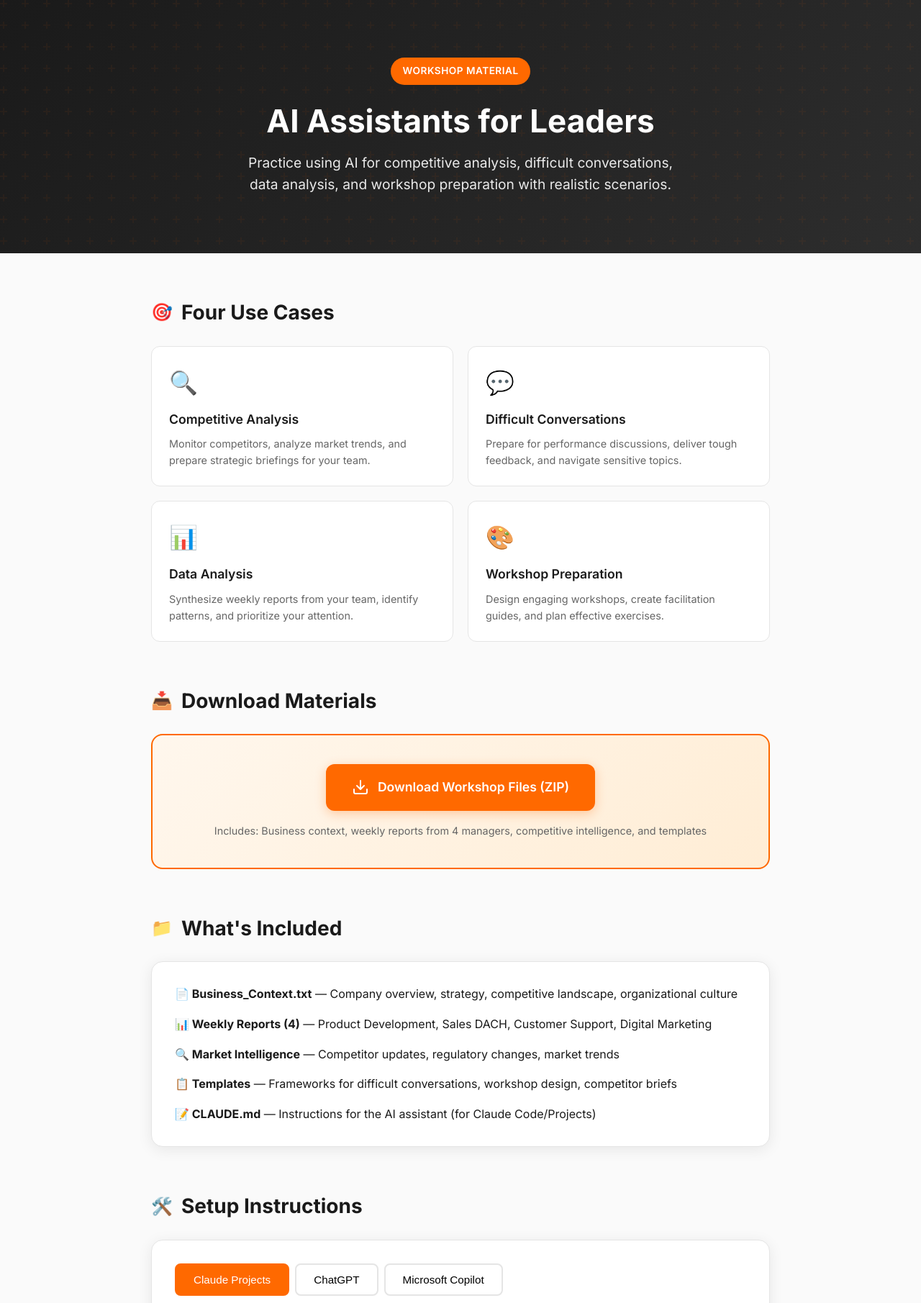
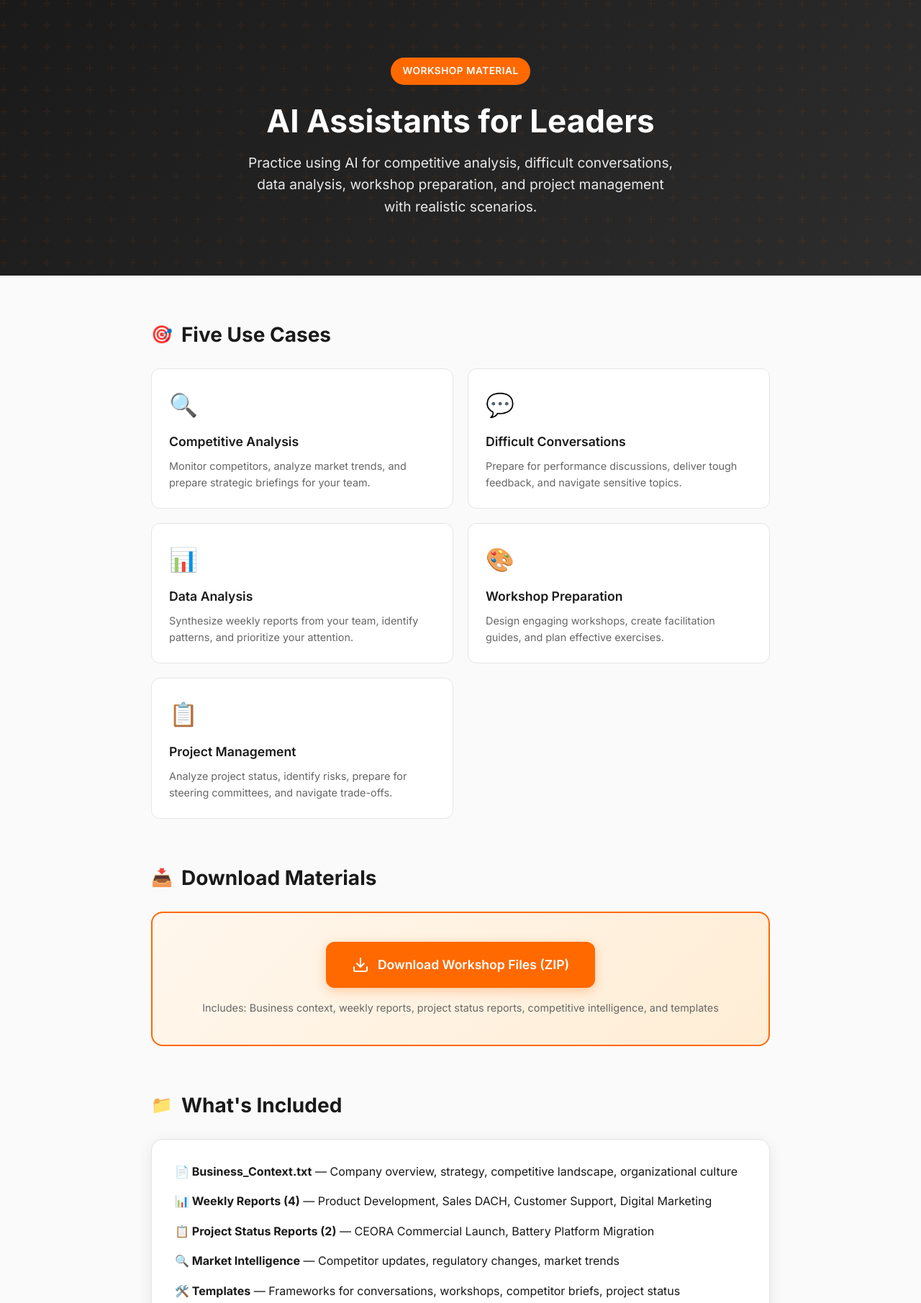
Before and after one commit to paulinamodlitba/husqvarna-ai-workshop, a plain HTML site: page index.html in a window 1280 px wide. Shown: the top 1811 px of the page at 72% size. Drawn offline with Linux system fonts and the light colour scheme.

Commit message:
Add Project Management as 5th use case
- Added 2 project status reports (CEORA launch, Battery Platform Migration)
- Added project status template
- Updated website with project management section and prompts
- Updated ZIP with all new materials

```diff
--- a/index.html
+++ b/index.html
@@ -437,14 +437,14 @@
         <div class="hero-content">
             <span class="hero-badge">Workshop Material</span>
             <h1>AI Assistants for Leaders</h1>
-            <p>Practice using AI for competitive analysis, difficult conversations, data analysis, and workshop preparation with realistic scenarios.</p>
+            <p>Practice using AI for competitive analysis, difficult conversations, data analysis, workshop preparation, and project management with realistic scenarios.</p>
         </div>
     </header>
 
     <main class="container">
         <!-- Use Cases Section -->
         <section class="section">
-            <h2 class="section-title"><span>🎯</span> Four Use Cases</h2>
+            <h2 class="section-title"><span>🎯</span> Five Use Cases</h2>
             <div class="use-cases">
                 <div class="use-case">
                     <div class="use-case-icon">🔍</div>
@@ -466,6 +466,11 @@
                     <h3>Workshop Preparation</h3>
                     <p>Design engaging workshops, create facilitation guides, and plan effective exercises.</p>
                 </div>
+                <div class="use-case">
+                    <div class="use-case-icon">📋</div>
+                    <h3>Project Management</h3>
+                    <p>Analyze project status, identify risks, prepare for steering committees, and navigate trade-offs.</p>
+                </div>
             </div>
         </section>
 
@@ -477,7 +482,7 @@
                     <svg width="24" height="24" fill="none" stroke="currentColor" stroke-width="2" stroke-linecap="round" stroke-linejoin="round"><path d="M21 15v4a2 2 0 0 1-2 2H5a2 2 0 0 1-2-2v-4"/><polyline points="7 10 12 15 17 10"/><line x1="12" y1="15" x2="12" y2="3"/></svg>
                     Download Workshop Files (ZIP)
                 </a>
-                <p class="download-info">Includes: Business context, weekly reports from 4 managers, competitive intelligence, and templates</p>
+                <p class="download-info">Includes: Business context, weekly reports, project status reports, competitive intelligence, and templates</p>
             </div>
         </section>
 
@@ -488,8 +493,9 @@
                 <ul style="list-style: none; display: flex; flex-direction: column; gap: 16px;">
                     <li><strong>📄 Business_Context.txt</strong> — Company overview, strategy, competitive landscape, organizational culture</li>
                     <li><strong>📊 Weekly Reports (4)</strong> — Product Development, Sales DACH, Customer Support, Digital Marketing</li>
+                    <li><strong>📋 Project Status Reports (2)</strong> — CEORA Commercial Launch, Battery Platform Migration</li>
                     <li><strong>🔍 Market Intelligence</strong> — Competitor updates, regulatory changes, market trends</li>
-                    <li><strong>📋 Templates</strong> — Frameworks for difficult conversations, workshop design, competitor briefs</li>
+                    <li><strong>🛠️ Templates</strong> — Frameworks for conversations, workshops, competitor briefs, project status</li>
                     <li><strong>📝 CLAUDE.md</strong> — Instructions for the AI assistant (for Claude Code/Projects)</li>
                 </ul>
             </div>
@@ -676,6 +682,17 @@
             </div>
 
             <div class="prompt-category">
+                <h3>📋 Project Management</h3>
+                <div class="prompt-list">
+                    <div class="prompt" onclick="copyPrompt(this)">Analyze the CEORA launch project status. What are the biggest risks and what should the project manager focus on?</div>
+                    <div class="prompt" onclick="copyPrompt(this)">The Battery Platform Migration is over budget. Help me prepare questions for the steering committee meeting.</div>
+                    <div class="prompt" onclick="copyPrompt(this)">Compare the two project reports. What patterns do you see in how these projects are being managed?</div>
+                    <div class="prompt" onclick="copyPrompt(this)">Draft a stakeholder communication explaining the CEORA launch delay and our mitigation plan.</div>
+                    <div class="prompt" onclick="copyPrompt(this)">The CEORA project has scope pressure from Marketing. Role-play the conversation where I push back on adding features.</div>
+                </div>
+            </div>
+
+            <div class="prompt-category">
                 <h3>🚀 Advanced / Combined</h3>
                 <div class="prompt-list">
                     <div class="prompt" onclick="copyPrompt(this)">Based on everything you know about our situation, what would you advise me to focus on this quarter? Be direct.</div>
```
Also changed, not shown: 1 other file.
